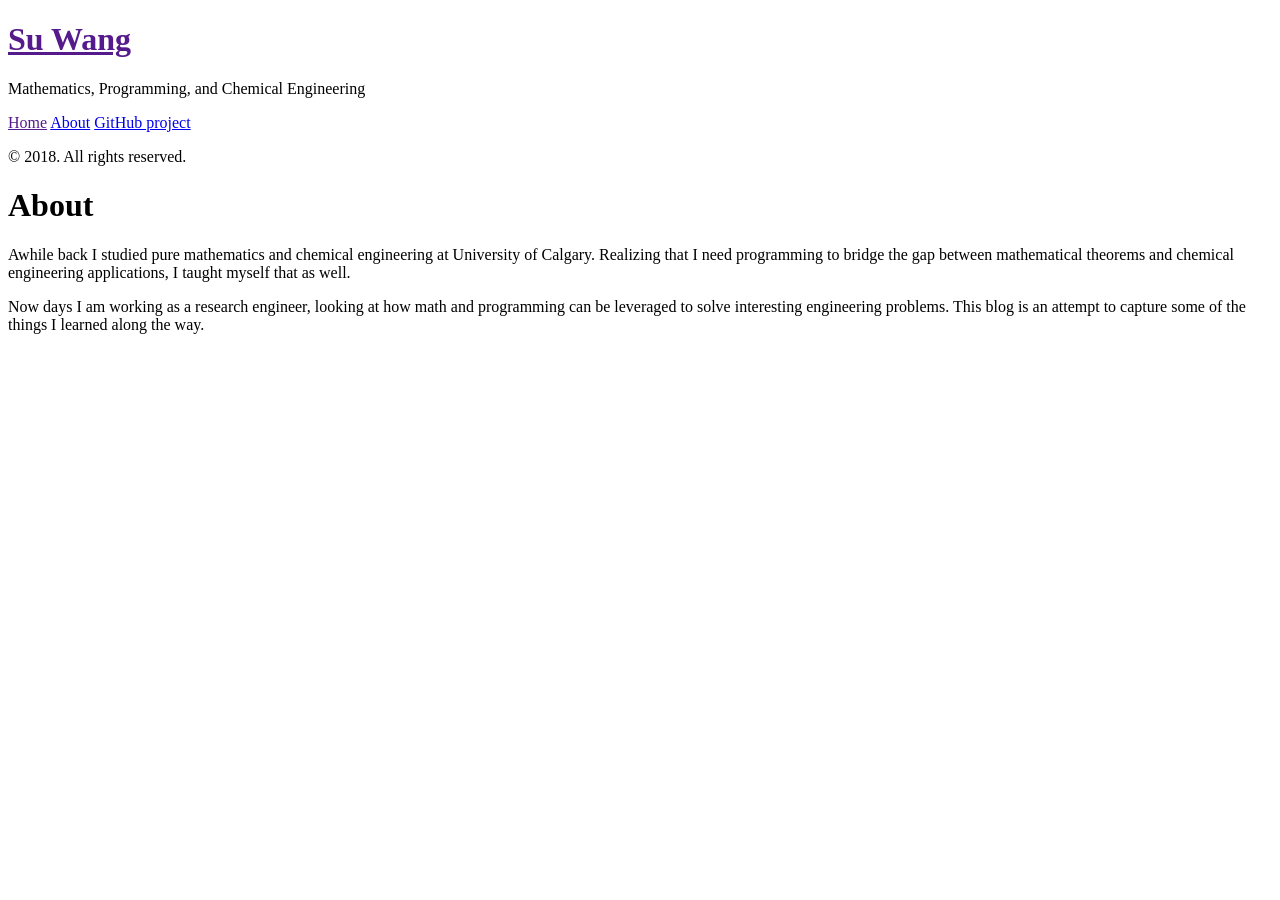
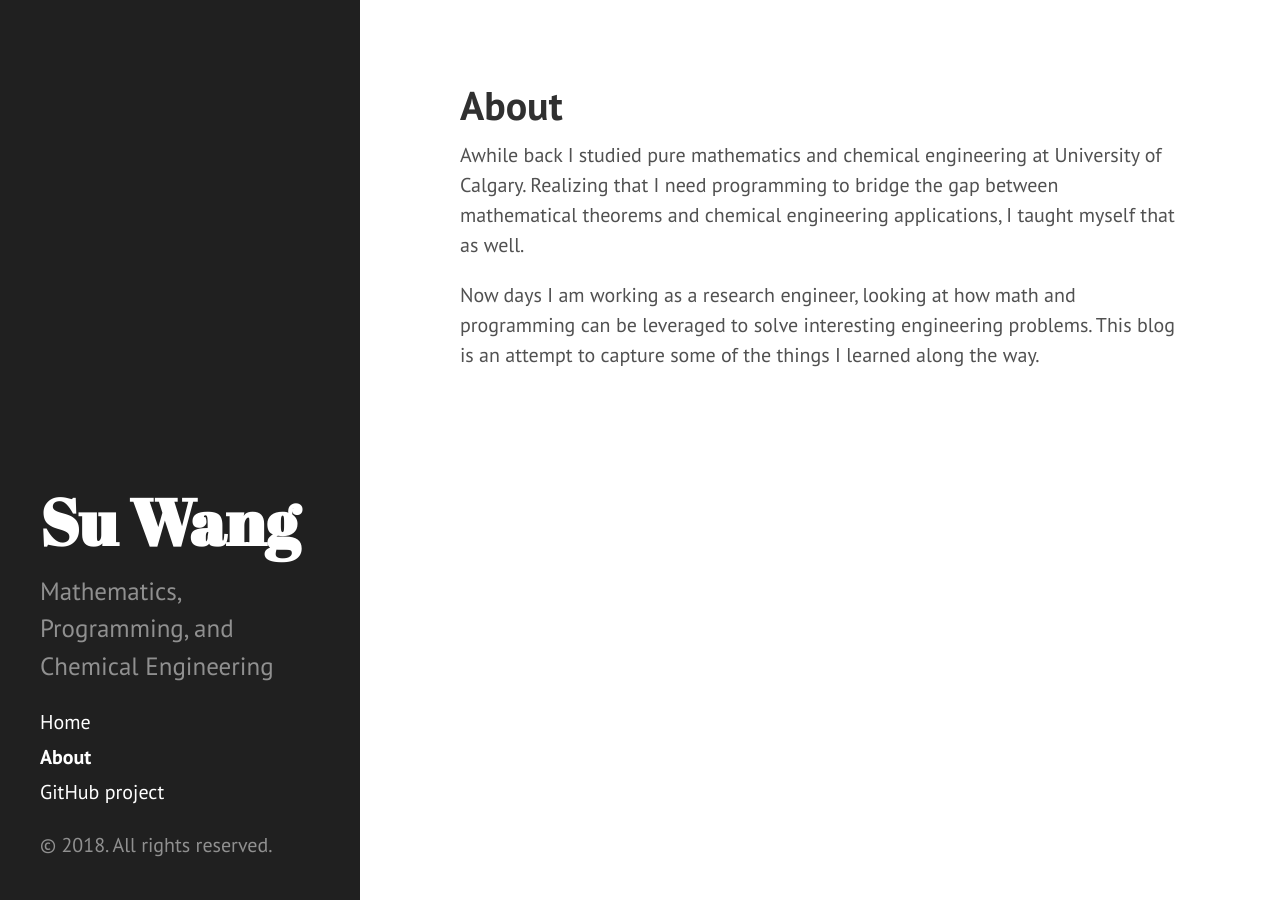
Before and after one commit to vectorBundle/vectorBundle.github.io, a Jekyll site: the page built from about.md, in a window 1280 px wide. Built offline with Jekyll 4.4.1, drawn with Linux system fonts in a browser that asks for light colours.

Commit message:
Attempt to fix Github's rendering problem
For reasons suspected due to baseurl "/" being parsed to "" by Github
page, updating the relevant site.baseurl references.

```diff
--- a/404.html
+++ b/404.html
@@ -6,5 +6,5 @@
 
 <div class="page">
   <h1 class="page-title">404: Page not found</h1>
-  <p class="lead">Sorry, we've misplaced that URL or it's pointing to something that doesn't exist. <a href="{{ site.baseurl }}">Head back home</a> to try finding it again.</p>
+  <p class="lead">Sorry, we've misplaced that URL or it's pointing to something that doesn't exist. <a href="{{ "/" | relative_url }}">Head back home</a> to try finding it again.</p>
 </div>
--- a/_config.yml
+++ b/_config.yml
@@ -16,7 +16,6 @@
 tagline:          'Research Engineer'
 description:      'Mathematics, Programming, and Chemical Engineering'
 url:              https://vectorBundle.github.io
-baseurl:          "/"
 
 author:
   name:           'Su Wang'
--- a/_includes/head.html
+++ b/_includes/head.html
@@ -15,14 +15,14 @@
   </title>
 
   <!-- CSS -->
-  <link rel="stylesheet" href="{{ site.baseurl }}public/css/poole.css">
-  <link rel="stylesheet" href="{{ site.baseurl }}public/css/syntax.css">
-  <link rel="stylesheet" href="{{ site.baseurl }}public/css/hyde.css">
+  <link rel="stylesheet" href="{{ "/public/css/poole.css" | relative_url }}">
+  <link rel="stylesheet" href="{{ "/public/css/syntax.css" | relative_url }}">
+  <link rel="stylesheet" href="{{ "/public/css/hyde.css" | relative_url }}">
   <link rel="stylesheet" href="http://fonts.googleapis.com/css?family=PT+Sans:400,400italic,700|Abril+Fatface">
 
   <!-- Icons -->
-  <link rel="apple-touch-icon-precomposed" sizes="144x144" href="{{ site.baseurl }}public/apple-touch-icon-144-precomposed.png">
-                                 <link rel="shortcut icon" href="{{ site.baseurl }}public/favicon.ico">
+  <link rel="apple-touch-icon-precomposed" sizes="144x144" href="{{ "/public/apple-touch-icon-144-precomposed.png" | relative_url }}">
+                                 <link rel="shortcut icon" href="{{ "/public/favicon.ico" | relative_url }}">
 
   <!-- RSS -->
   <link rel="alternate" type="application/rss+xml" title="RSS" href="/atom.xml">
--- a/_includes/sidebar.html
+++ b/_includes/sidebar.html
@@ -2,7 +2,7 @@
   <div class="container sidebar-sticky">
     <div class="sidebar-about">
       <h1>
-        <a href="{{ site.baseurl }}">
+        <a href="{{ site.url }}">
           {{ site.title }}
         </a>
       </h1>
```
